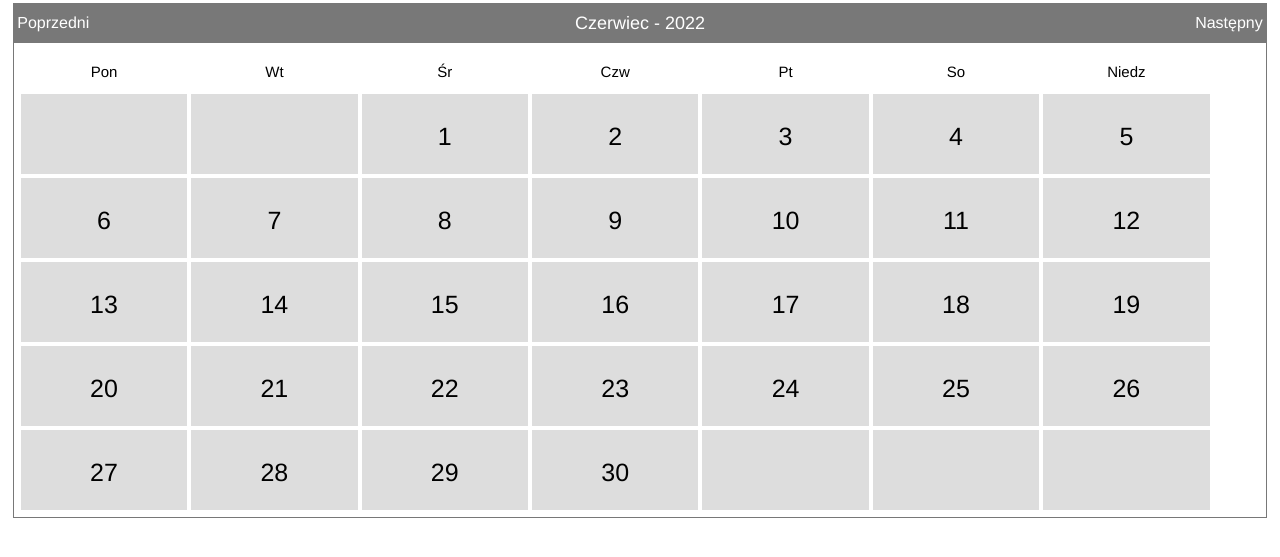
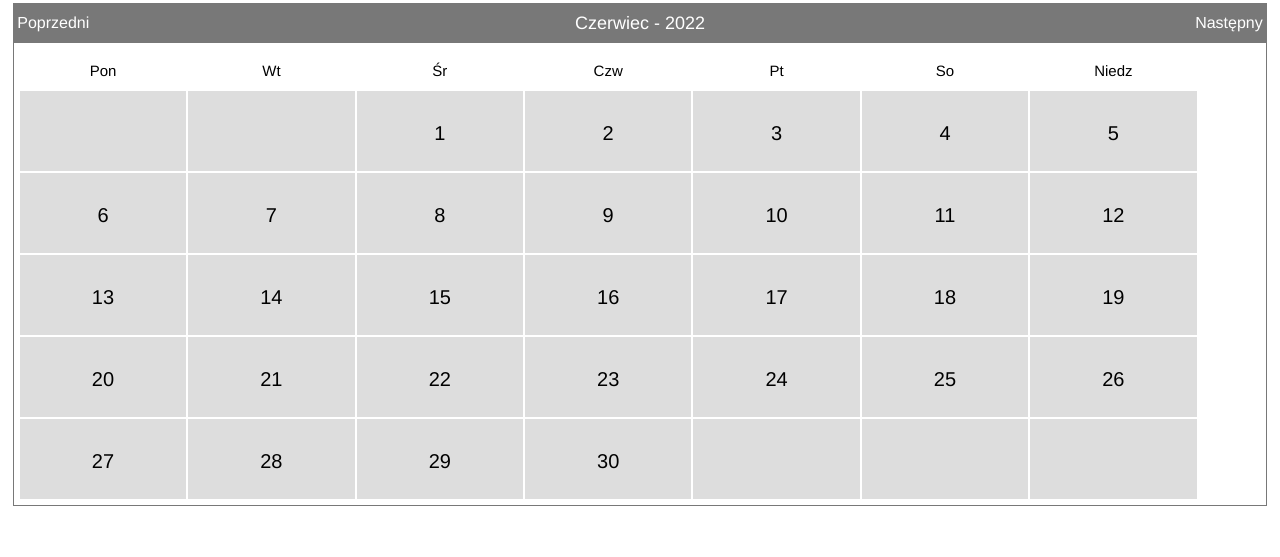
Before and after one commit to kapitanspider/mapblue, a PHP site: page /kalendarz_user.php in a window 1280 px wide. Shown: the part 57-614 px from the top of the page. Run offline with PHP 8.4, Linux system fonts and the light colour scheme; the visitor is signed in with stand-in values (Sample User, id 1); data that the repository does not hold is empty.

Commit message:
Poprawki kalendarza

```diff
--- a/admin_aktywnosci.php
+++ b/admin_aktywnosci.php
@@ -59,9 +59,12 @@ $result = $conn->query($sql);
 ?>
 <form action="admin_aktywnosci.php" method="post">
 <label>Ustaw zakres dat</label>
+<br>
+<label>Od:</label>
 <input type="date" name="begin" required value="<?php echo $begin; ?>">
+<label>Do:</label>
 <input type="date" name="end" required value="<?php echo  $end; ?>">
-<input type="submit" value="Prześlij">
+<input type="submit" class="btn btn-primary m-2" value="Prześlij">
 </form>
 <?php
 $i=0;
--- a/calendar.css
+++ b/calendar.css
@@ -69,7 +69,7 @@ div#calendar ul.label{
 }
 
 div#calendar ul.label li{
-    margin:2px;
+    margin:1px;
     padding:2px;
     float:left;
     list-style-type:none;
@@ -94,7 +94,7 @@ div#calendar ul.dates{
 
 /** overall width = width+padding-right**/
 div#calendar ul.dates li{
-    margin:2px;
+    margin:1px;
     padding:2px;
     line-height:80px;
     vertical-align:middle;
@@ -102,7 +102,7 @@ div#calendar ul.dates li{
     list-style-type:none;
     width:13vw;
     height:80px;
-    font-size:25px;
+    font-size:20px;
     background-color: #DDD;
     color:#000;
     text-align:center;
--- a/index.php
+++ b/index.php
@@ -6,11 +6,9 @@
 <title>MapBlue</title>
 <link href="https://cdn.jsdelivr.net/npm/bootstrap@5.0.2/dist/css/bootstrap.min.css" rel="stylesheet" integrity="sha384-EVSTQN3/azprG1Anm3QDgpJLIm9Nao0Yz1ztcQTwFspd3yD65VohhpuuCOmLASjC" crossorigin="anonymous"></head>
 <body>
-<br>
-
 <div class="d-flex justify-content-center m-1">
 	<form action="login.php" method="post" class="card p-2 w-100">
-	<img src="images/logo.jpg" class="rounded mx-auto" style="max-width: 900px;" alt="...">
+	<img src="images/logo.jpg" class="rounded mx-auto" style="max-width: 600px;" width="90%"alt="...">
 
 <?php
 include('dbconfig.php');
@@ -36,7 +34,6 @@ if(isset($_GET['login']))
 	</div>
 	</form>
 </div>
-
 <footer class="my-5 pt-5 text-muted text-center text-small">
     <p class="mb-1">&copy;2022 PRONEX</p>
   </footer>
--- a/kalendarz_user.php
+++ b/kalendarz_user.php
@@ -31,6 +31,7 @@ function dayclick(x)
 		lista+='<tr><td style="width:25%;">'+event.nazwa+'</td><td style="width:25%;">'+event.data+'</td><td style="width:25%;">'+event.godzina+'</td><td style="width:25%;"><form action="kalendarz_user_szczegoly.php" method="post"><input type="hidden" name="ID" value="'+event.ID+'"><input class="btn btn-primary m-2" type="submit" value="Szczegóły"></form></td></tr>';
 	});
 	lista_aktywnosci.innerHTML=lista;
+	lista_aktywnosci.scrollIntoView();
 }
 
 
@@ -133,7 +134,7 @@ function update_month(){
     </div>
   </div>
 </nav>
-<div class="container-fluid p-1">
+<div class="container-fluid p-1 w-100">
 <?php
 
 
@@ -143,7 +144,7 @@ echo $calendar->show();
 ?>
 </div>
 <br>
-<div class="container-fluid w-75">
+<div class="container-fluid w-100">
 <table  class="table table-striped" id="lista_aktywnosci" style="margin:0 auto;">
 </table>
 </div>
--- a/pomoc.php
+++ b/pomoc.php
@@ -5,6 +5,8 @@ include('dbconfig.php');
 <!DOCTYPE HTML>
 <html>
 <head>
+<meta charset="utf-8">
+<meta name="viewport" content="width=device-width, initial-scale=1">
 <title>Title of the document</title>
 </head>
 <body>
--- a/wydarzenia_krajowe.php
+++ b/wydarzenia_krajowe.php
@@ -70,7 +70,7 @@ OD:
 <input type="date" name="begin" required value="<?php echo $begin; ?>">
 DO:
 <input type="date" name="end" required value="<?php echo  $end; ?>">
-<input type="submit" value="Ustaw">
+<input type="submit" class="btn btn-primary m-2" value="Ustaw">
 </form>
 <div class="accordion" id="accordion1">
 <?php
```
Also changed, not shown: user_udostepnione.php (+6 -2 lines).
